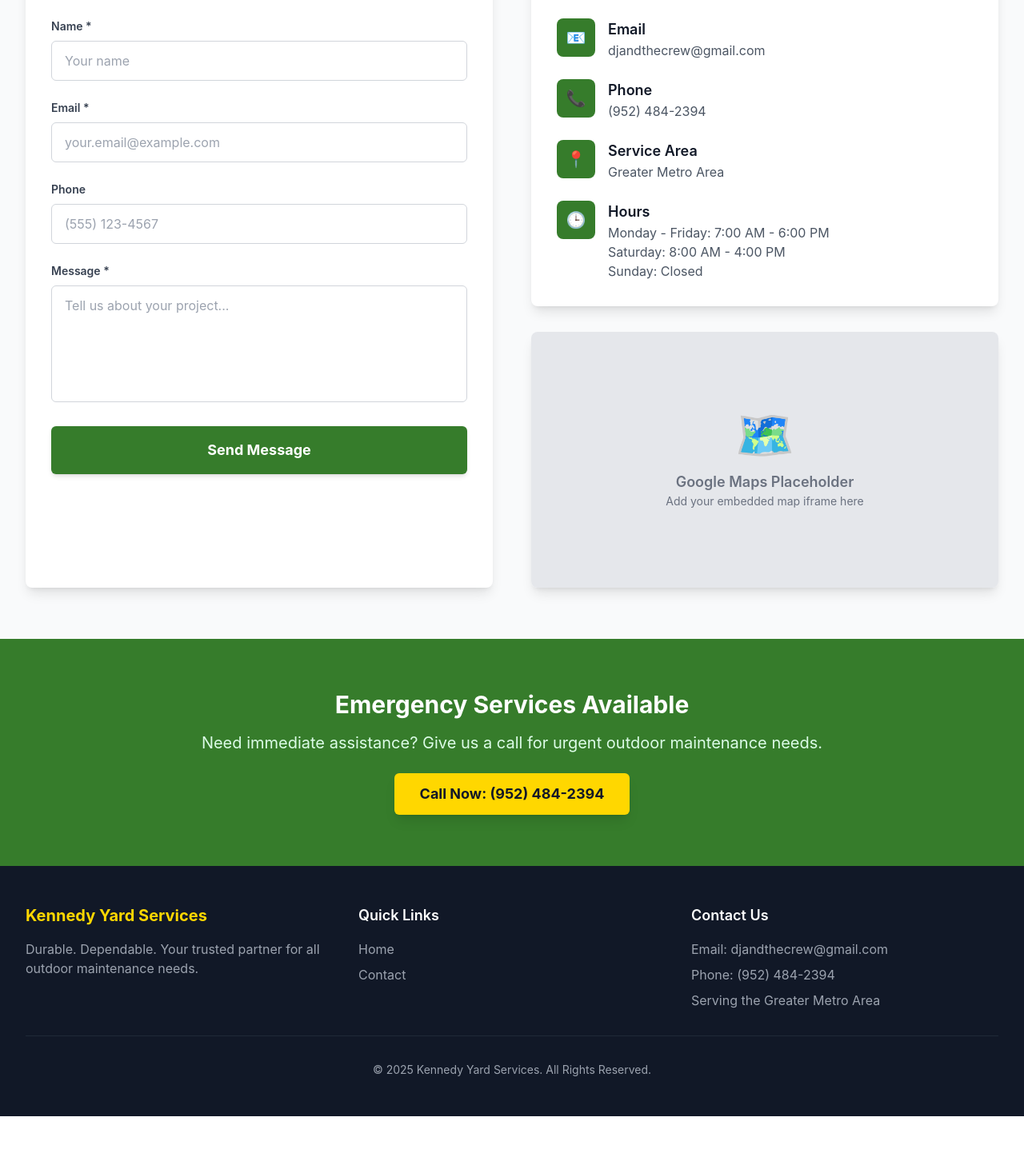
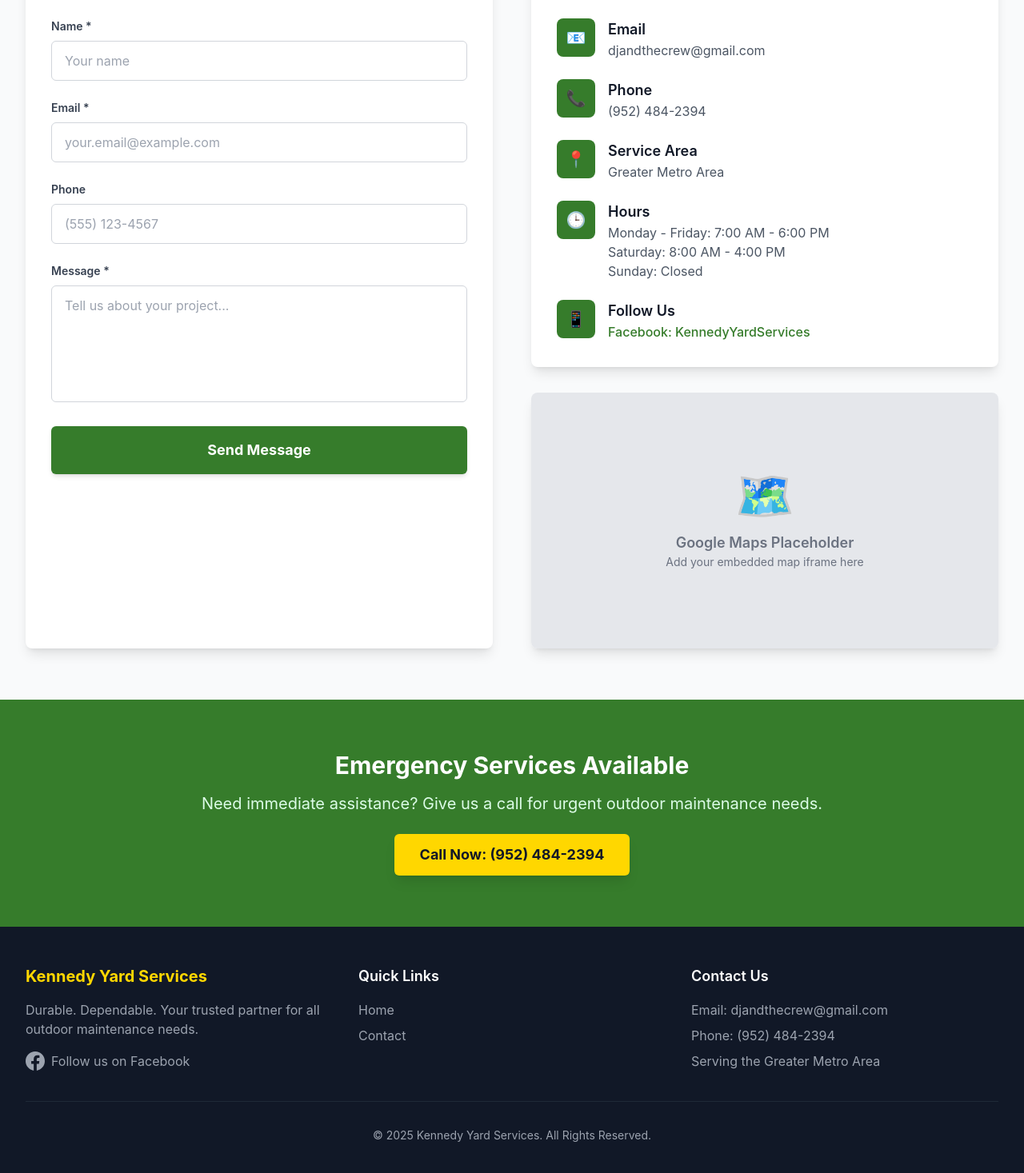
Before and after one commit to sethkennedy1/kennedy-yard-services, a Next.js app: page /contact in a window 1280 px wide. Shown: the part 433-1900 px from the top of the page at 80% size. Before the commit the page ends 1829 px from the top, so only its background shows below. Built offline with nearby package versions, Linux system fonts and the light colour scheme.

Commit message:
Update testimonials, add Facebook link, and equipment showcase section

```diff
--- a/app/contact/page.tsx
+++ b/app/contact/page.tsx
@@ -188,6 +188,23 @@ export default function Contact() {
                     <p className="text-gray-600">Sunday: Closed</p>
                   </div>
                 </div>
+
+                <div className="flex items-start">
+                  <div className="flex-shrink-0 w-12 h-12 bg-jd-green rounded-lg flex items-center justify-center text-white text-xl">
+                    📱
+                  </div>
+                  <div className="ml-4">
+                    <h3 className="text-lg font-semibold text-gray-900">Follow Us</h3>
+                    <a
+                      href="https://www.facebook.com/KennedyYardServices"
+                      target="_blank"
+                      rel="noopener noreferrer"
+                      className="text-jd-green hover:text-green-700 font-medium transition-colors"
+                    >
+                      Facebook: KennedyYardServices
+                    </a>
+                  </div>
+                </div>
               </div>
             </div>
 
--- a/app/page.tsx
+++ b/app/page.tsx
@@ -17,15 +17,15 @@ export default function Home() {
   const testimonials = [
     {
       text: "Kennedy Yard Services transformed our lawn! Professional, reliable, and affordable.",
-      author: "Sarah M.",
+      author: "Syd K.",
     },
     {
       text: "They've maintained our property for years. Always punctual and thorough.",
-      author: "John D.",
+      author: "Sean K.",
     },
     {
       text: "Best landscaping company in the area. Highly recommend their services!",
-      author: "Lisa K.",
+      author: "Rebecca K.",
     },
   ]
 
@@ -75,6 +75,37 @@ export default function Home() {
             exceptional outdoor maintenance services that keep your landscape healthy, beautiful, and thriving
             year-round.
           </p>
+        </div>
+      </section>
+
+      {/* Equipment Section */}
+      <section className="py-20 bg-white">
+        <div className="max-w-7xl mx-auto px-4 sm:px-6 lg:px-8">
+          <div className="text-center mb-16">
+            <h2 className="text-4xl font-bold text-gray-900 mb-4">
+              Professional Equipment
+            </h2>
+            <p className="text-xl text-gray-600">
+              State-of-the-art machinery for superior results
+            </p>
+          </div>
+
+          <div className="grid grid-cols-1 md:grid-cols-2 gap-8">
+            <div className="rounded-lg overflow-hidden shadow-xl">
+              <img
+                src="/equipment1.jpg"
+                alt="Professional lawn mowing equipment"
+                className="w-full h-96 object-cover"
+              />
+            </div>
+            <div className="rounded-lg overflow-hidden shadow-xl">
+              <img
+                src="/equipment2.jpg"
+                alt="Snow removal equipment"
+                className="w-full h-96 object-cover"
+              />
+            </div>
+          </div>
         </div>
       </section>
 
--- a/components/Footer.tsx
+++ b/components/Footer.tsx
@@ -10,9 +10,20 @@ export default function Footer() {
             <h3 className="text-xl font-bold mb-4 text-jd-yellow">
               Kennedy Yard Services
             </h3>
-            <p className="text-gray-400">
+            <p className="text-gray-400 mb-4">
               Durable. Dependable. Your trusted partner for all outdoor maintenance needs.
             </p>
+            <a
+              href="https://www.facebook.com/KennedyYardServices"
+              target="_blank"
+              rel="noopener noreferrer"
+              className="inline-flex items-center text-gray-400 hover:text-jd-yellow transition-colors"
+            >
+              <svg className="w-6 h-6 mr-2" fill="currentColor" viewBox="0 0 24 24">
+                <path d="M24 12.073c0-6.627-5.373-12-12-12s-12 5.373-12 12c0 5.99 4.388 10.954 10.125 11.854v-8.385H7.078v-3.47h3.047V9.43c0-3.007 1.792-4.669 4.533-4.669 1.312 0 2.686.235 2.686.235v2.953H15.83c-1.491 0-1.956.925-1.956 1.874v2.25h3.328l-.532 3.47h-2.796v8.385C19.612 23.027 24 18.062 24 12.073z"/>
+              </svg>
+              Follow us on Facebook
+            </a>
           </div>
 
           {/* Quick Links */}
@@ -36,8 +47,16 @@ export default function Footer() {
           <div>
             <h4 className="text-lg font-semibold mb-4">Contact Us</h4>
             <ul className="space-y-2 text-gray-400">
-              <li>Email: djandthecrew@gmail.com</li>
-              <li>Phone: (952) 484-2394</li>
+              <li>
+                <a href="mailto:djandthecrew@gmail.com" className="hover:text-jd-yellow transition-colors">
+                  Email: djandthecrew@gmail.com
+                </a>
+              </li>
+              <li>
+                <a href="tel:9524842394" className="hover:text-jd-yellow transition-colors">
+                  Phone: (952) 484-2394
+                </a>
+              </li>
               <li>Serving the Greater Metro Area</li>
             </ul>
           </div>
```
Also changed, not shown: public/equipment1.jpg (added), public/equipment2.jpg (added).
